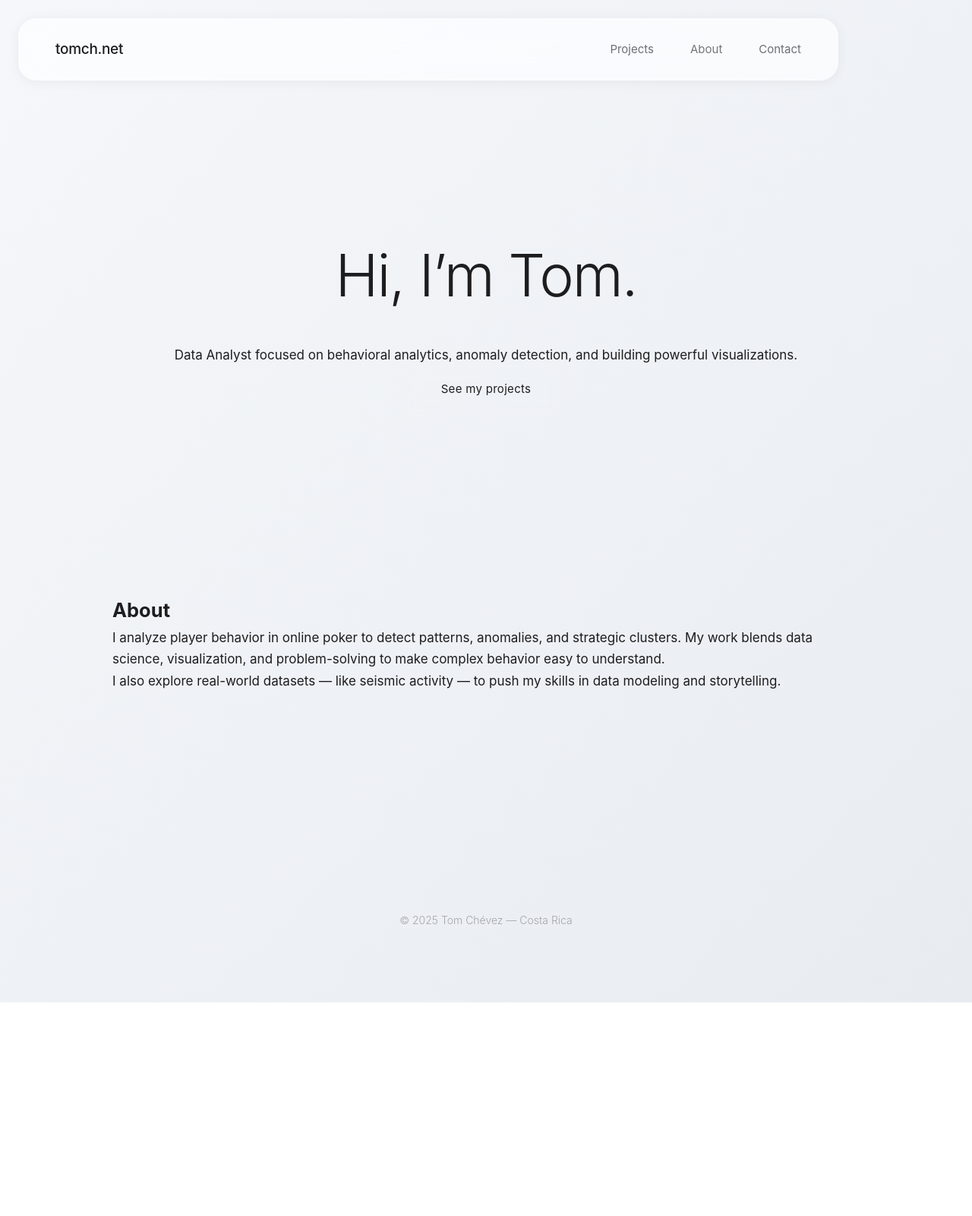
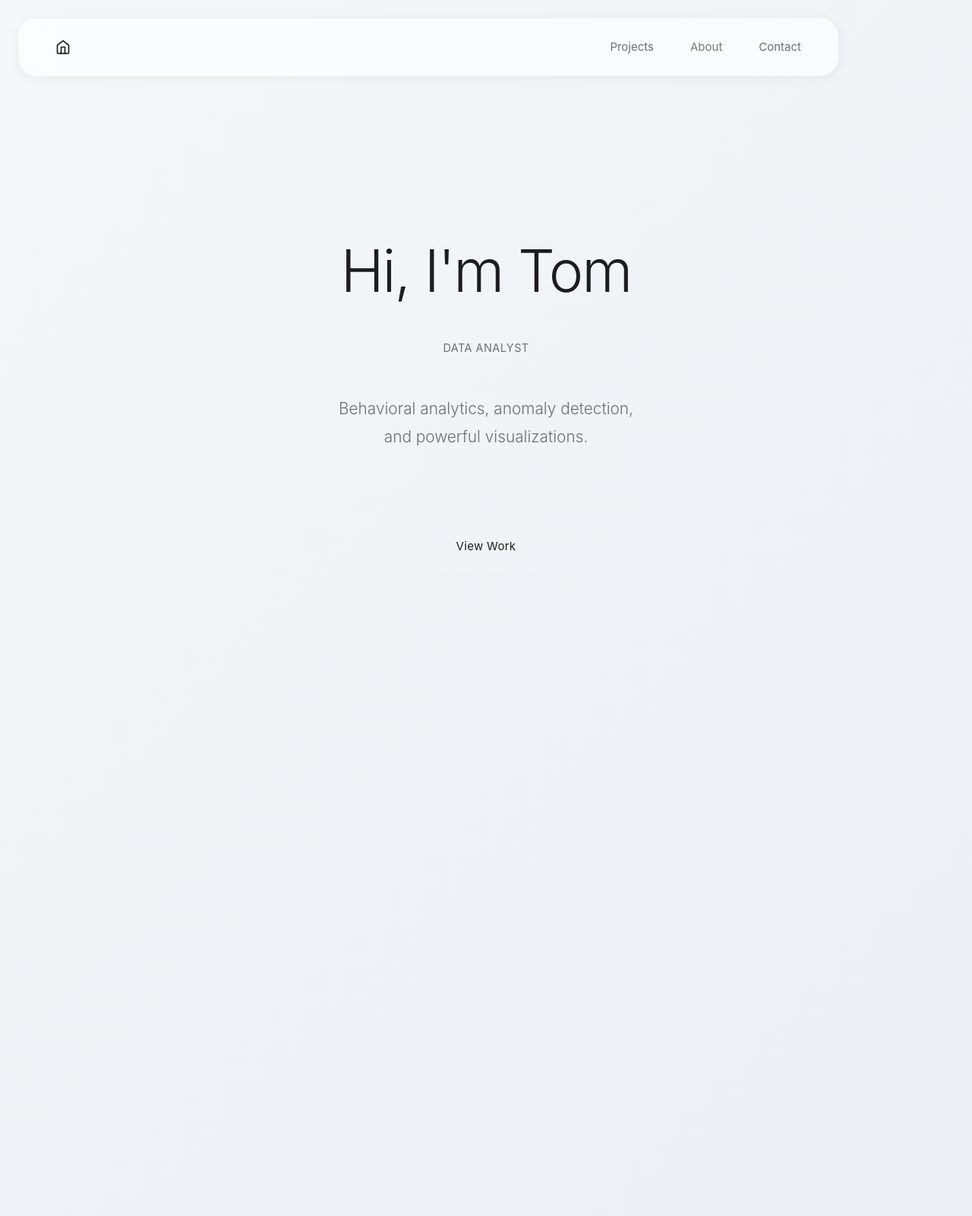
Before and after one commit to Tomchl01/portfolio, a plain HTML site: page index.html in a window 1280 px wide. Shown: the top 1600 px of the page at 76% size. Before the commit the page ends 1319 px from the top, so only its background shows below. Drawn offline with Linux system fonts and the light colour scheme.

Commit message:
Humanize content and refine design
- Updated hero to 'Hi, I'm Tom' for warmer greeting
- Rewrote journey section with complete background story
- Removed em-dashes throughout for cleaner text
- Replaced tomch.net brand with home icon
- Updated email to thomasedu.dumbar@gmail.com
- Removed hover hint text (self-explanatory)
- Made all journey text consistent weight
- Added smooth icon hover animation

```diff
--- a/index.html
+++ b/index.html
@@ -3,8 +3,8 @@
 <head>
   <meta charset="utf-8" />
   <meta name="viewport" content="width=device-width, initial-scale=1" />
-  <title>Tom Chévez — Data Analyst & Visualization</title>
-  <meta name="description" content="Portfolio of Tom Chévez: data analysis, poker analytics, and interactive visualizations." />
+  <title>Tom Chévez | Data Analyst & Visualization</title>
+  <meta name="description" content="Portfolio of Tom Chévez: poker analytics, behavioral data science, and interactive visualizations from Costa Rica." />
   <link rel="stylesheet" href="style.css" />
 </head>
 
@@ -12,37 +12,68 @@
   <!-- HEADER + NAV -->
   <header class="site-header">
     <nav class="nav">
-      <a class="brand" href="/">tomch.net</a>
+      <a class="brand" href="/" aria-label="Home">
+        <svg width="20" height="20" viewBox="0 0 24 24" fill="none" stroke="currentColor" stroke-width="2" stroke-linecap="round" stroke-linejoin="round">
+          <path d="M3 9l9-7 9 7v11a2 2 0 0 1-2 2H5a2 2 0 0 1-2-2z"></path>
+          <polyline points="9 22 9 12 15 12 15 22"></polyline>
+        </svg>
+      </a>
       <div class="spacer"></div>
       <a href="/projects/">Projects</a>
-      <a href="#about">About</a>
+      <a href="#about" class="about-trigger">About</a>
       <a href="/contact.html">Contact</a>
     </nav>
+  </header>
 
+  <!-- THRESHOLD: The home page invites stillness before speech -->
   <section class="hero">
-      <h1>Hi, I’m Tom.</h1>
-      <p>Data Analyst focused on behavioral analytics, anomaly detection, and building powerful visualizations.</p>
-      <a class="btn" href="/projects/">See my projects</a>
+    <div class="hero-content">
+      <h1>Hi, I'm Tom</h1>
+      <p class="hero-subtitle">Data Analyst</p>
+      <p class="hero-description">
+        Behavioral analytics, anomaly detection,<br />
+        and powerful visualizations.
+      </p>
+    </div>
+
+    <div class="hero-cta">
+      <a class="btn" href="/projects/">View Work</a>
+    </div>
   </section>
-  </header>
 
   <!-- MAIN CONTENT -->
   <main>
-    <section id="about" class="section">
-      <h2>About</h2>
+    <!-- Breathing space between threshold and content -->
+    <div class="spacer-section"></div>
+
+    <!-- About section - reveals on hover -->
+    <section id="about" class="section about-section about-hidden">
+      <div class="about-content">
+        <div class="section-header">
+          <h2>My Journey</h2>
+        </div>
+
+        <div class="section-content">
           <p>
-        I analyze player behavior in online poker to detect patterns, anomalies, and strategic clusters.
-        My work blends data science, visualization, and problem-solving to make complex behavior easy to understand.
+            I'm a Data Analyst based in Costa Rica, working in the online gaming space. My journey into tech began with a game and a spreadsheet. Curiosity turned into a career.
           </p>
           <p>
-        I also explore real-world datasets — like seismic activity — to push my skills in data modeling and storytelling.
+            My background is rooted in Electronic Engineering, where I completed a technical degree that shaped my analytical mindset and approach to problem-solving. Later, I explored Economic Sciences before transitioning into data science and data engineering, automating workflows and transforming how data tells its story.
           </p>
+          <p>
+            With nearly eight years of operational experience and a strong technical foundation in R and Python, I focus on analyzing player behavior to detect automation, uncover fraud patterns, and strengthen game integrity. I work with clustering, anomaly detection, and real-time reporting, building machine learning driven systems to extract meaningful insight from complex data.
+          </p>
+          <p>
+            Beyond gaming analytics, I explore real-world datasets such as seismic activity to refine my skills in modeling, visualization, and storytelling. Always learning, always building.
+          </p>
+        </div>
+      </div>
     </section>
   </main>
 
   <!-- FOOTER -->
   <footer class="site-footer">
-    <p>© <span id="year"></span> Tom Chévez — Costa Rica</p>
+    <p>© <span id="year"></span> Tom Chévez, Costa Rica</p>
   </footer>
 
   <script src="script.js"></script>
--- a/style.css
+++ b/style.css
@@ -90,10 +90,21 @@ body {
   color: var(--text-primary);
   letter-spacing: -0.3px;
   transition: color var(--transition-exhale);
+  display: flex;
+  align-items: center;
+  justify-content: center;
+}
+
+.nav .brand svg {
+  transition: transform var(--transition-exhale);
 }
 
 .nav .brand:hover {
   color: var(--accent-blue);
+}
+
+.nav .brand:hover svg {
+  transform: translateY(-2px);
 }
 
 .nav a {
@@ -222,6 +233,22 @@ body {
   gap: var(--space-lg);
   padding-top: var(--space-md);
   padding-bottom: var(--space-xxl);
+  position: relative;
+}
+
+/* About section hover reveal */
+.about-hidden .about-content {
+  opacity: 0;
+  transform: translateY(20px);
+  transition: all var(--transition-breath);
+  pointer-events: none;
+}
+
+.about-hidden:hover .about-content,
+.about-hidden:focus-within .about-content {
+  opacity: 1;
+  transform: translateY(0);
+  pointer-events: auto;
 }
 
 .section-header {
```
Also changed, not shown: contact.html (+8 -3 lines), projects/earthquake/index.html (+7 -2 lines), projects/index.html (+8 -3 lines). Lines whose indentation alone changed are shown as unchanged.
